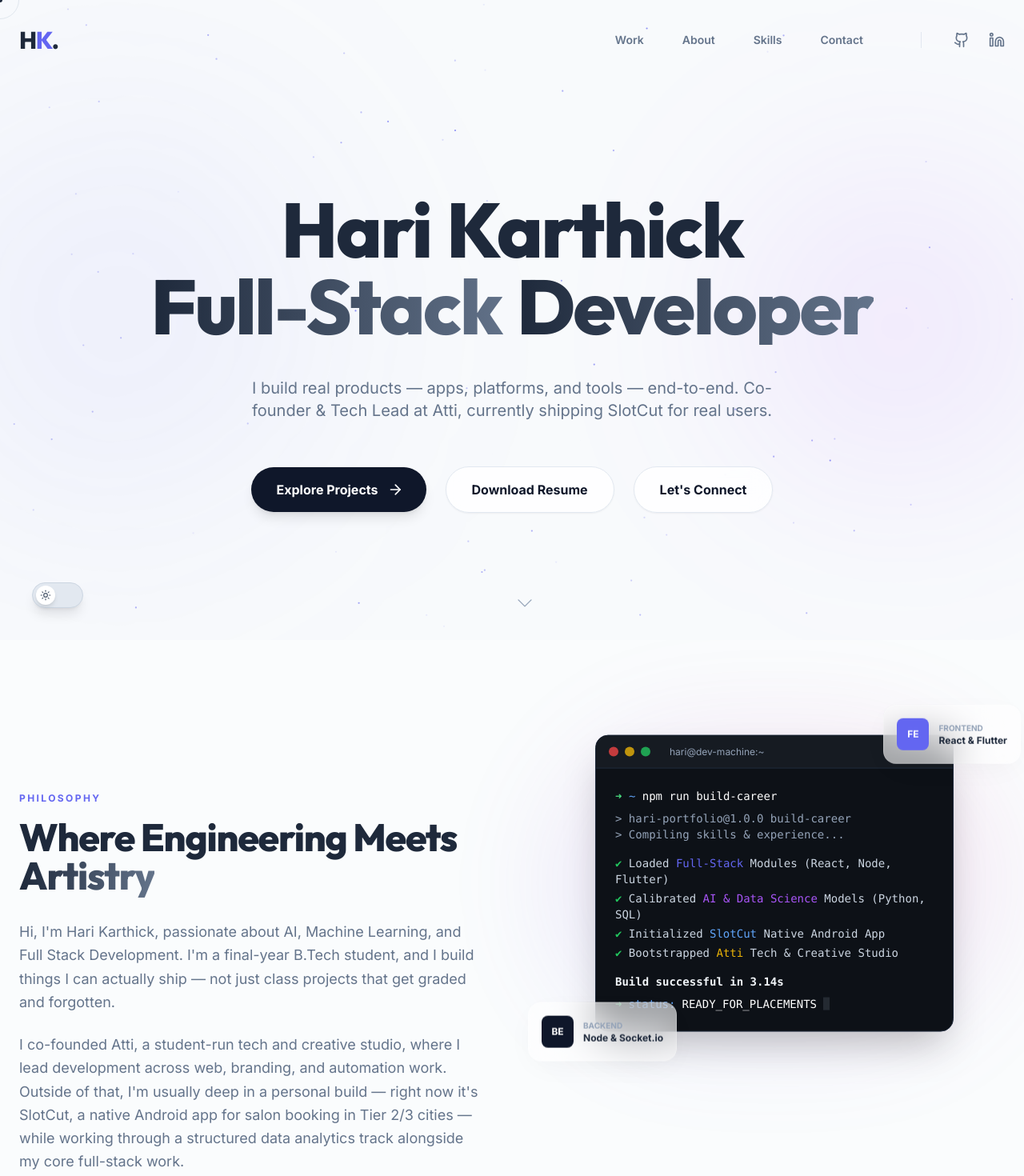
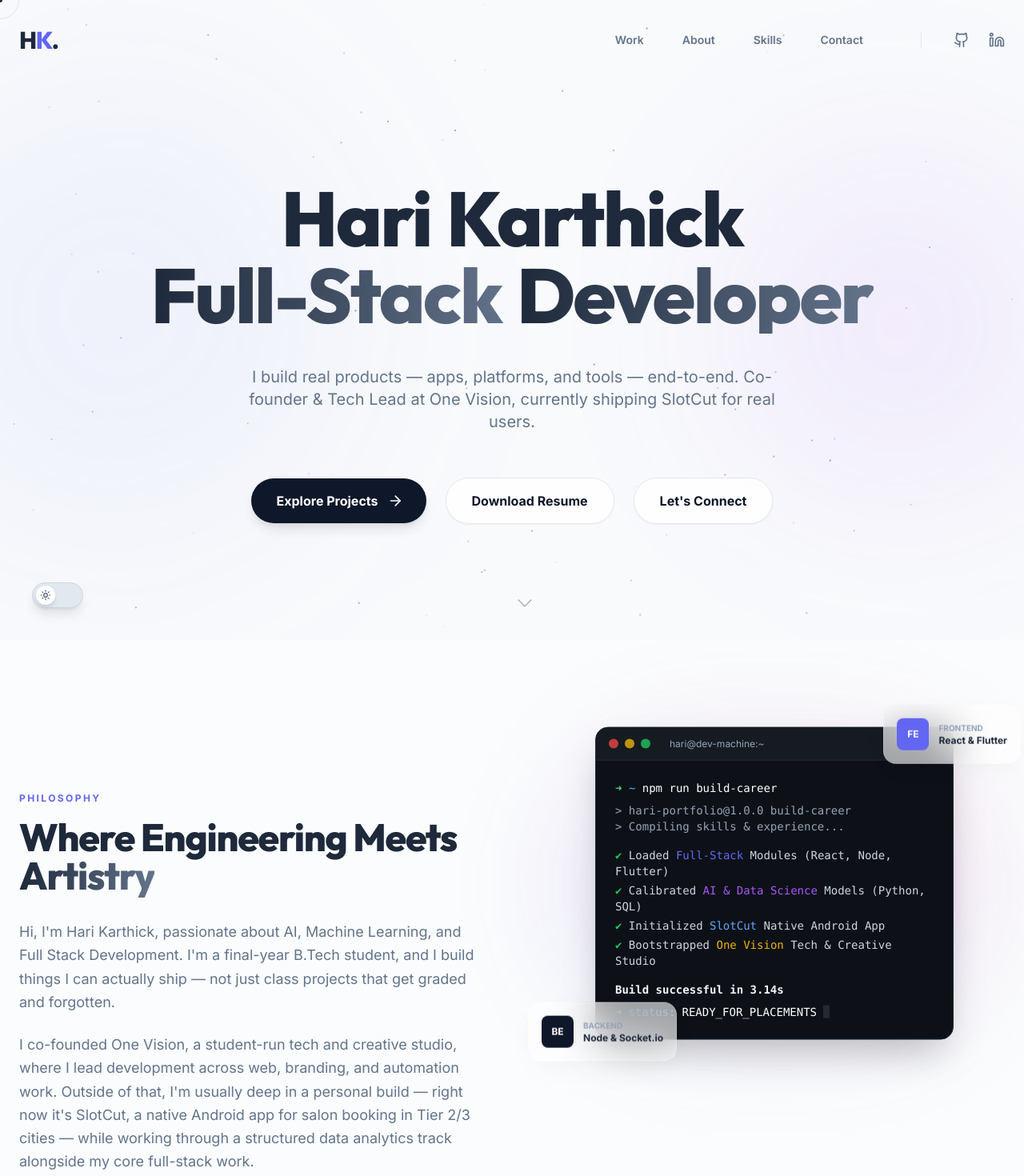
Before and after one commit to harikarthick12/Portfolio, a React (Vite) app: page / in a window 1280 px wide. Shown: the top 1470 px of the page at 80% size. Built offline with nearby package versions, Linux system fonts and the light colour scheme.

Commit message:
Update project to RYVON-BEATZ with live and repo links, rename Atti to One Vision

```diff
--- a/index.html
+++ b/index.html
@@ -16,7 +16,7 @@
     <!-- Open Graph / LinkedIn / Facebook -->
     <meta property="og:type" content="website" />
     <meta property="og:title" content="Hari Karthick | Full-Stack Developer" />
-    <meta property="og:description" content="Final-year AI & Data Science student and Full-Stack Developer building real products end-to-end. Co-founder of Atti." />
+    <meta property="og:description" content="Final-year AI & Data Science student and Full-Stack Developer building real products end-to-end. Co-founder of One Vision." />
     <!-- TODO: add real image for og:image later -->
     <meta property="og:image" content="/icons.svg" />
   </head>
--- a/src/data/projects.js
+++ b/src/data/projects.js
@@ -1,12 +1,12 @@
 export const projects = [
   {
     id: 9,
-    title: "Luvora",
+    title: "RYVON-BEATZ",
     description: "An ad-free lossless music streaming application. Experience studio-quality sound with offline listening, high-quality audio, and beautiful custom UI.",
     role: "Full Stack Developer / Architect",
     tech: ["Android", "Lossless Audio", "Offline Music", "Streaming"],
-    link: "https://luvoraweb.netlify.app/",
-    github: "https://github.com/harikarthick12/luvoraweb.git",
+    link: "https://ryvonbeatz.netlify.app/",
+    github: "https://github.com/harikarthick12/RYVON-BEATZ.git",
     image: "",
     featured: true
   },
@@ -89,7 +89,7 @@ export const projects = [
   },
   {
     id: 8,
-    title: "Atti",
+    title: "One Vision",
     description: "Student-powered creative & tech community — we build your digital presence, affordably.",
     role: "Co-Founder & Tech Lead",
     tech: ["Web", "Community"],
--- a/src/sections/About.jsx
+++ b/src/sections/About.jsx
@@ -34,7 +34,7 @@ export default function About() {
                 Hi, I'm Hari Karthick, passionate about AI, Machine Learning, and Full Stack Development. I'm a final-year B.Tech student, and I build things I can actually ship — not just class projects that get graded and forgotten.
               </p>
               <p>
-                I co-founded Atti, a student-run tech and creative studio, where I lead development across web, branding, and automation work. Outside of that, I'm usually deep in a personal build — right now it's SlotCut, a native Android app for salon booking in Tier 2/3 cities — while working through a structured data analytics track alongside my core full-stack work.
+                I co-founded One Vision, a student-run tech and creative studio, where I lead development across web, branding, and automation work. Outside of that, I'm usually deep in a personal build — right now it's SlotCut, a native Android app for salon booking in Tier 2/3 cities — while working through a structured data analytics track alongside my core full-stack work.
               </p>
             </div>
           </motion.div>
@@ -87,7 +87,7 @@ export default function About() {
                       <span className="text-green-500">✔</span> Initialized <span className="text-blue-400">SlotCut</span> Native Android App
                     </motion.div>
                     <motion.div variants={{ hidden: { opacity: 0, x: -10 }, visible: { opacity: 1, x: 0 } }} className="mb-4">
-                      <span className="text-green-500">✔</span> Bootstrapped <span className="text-yellow-500">Atti</span> Tech &amp; Creative Studio
+                      <span className="text-green-500">✔</span> Bootstrapped <span className="text-yellow-500">One Vision</span> Tech &amp; Creative Studio
                     </motion.div>
 
                     <motion.div variants={{ hidden: { opacity: 0 }, visible: { opacity: 1 } }} className="text-slate-100 font-bold">
--- a/src/sections/Experience.jsx
+++ b/src/sections/Experience.jsx
@@ -5,7 +5,7 @@ const experiences = [
   {
     id: 1,
     role: "Co-Founder & Tech Lead",
-    company: "Atti",
+    company: "One Vision",
     date: "2025 - Present",
     description: "Leading development across web, branding, and automation work for a student-run tech and creative studio.",
     icon: <Briefcase size={20} className="text-accent-indigo" />
--- a/src/sections/Hero.jsx
+++ b/src/sections/Hero.jsx
@@ -45,7 +45,7 @@ export default function Hero() {
             transition={{ duration: 0.8, delay: 0.8 }}
             className="max-w-2xl text-lg md:text-xl text-secondary leading-relaxed mb-14"
           >
-            I build real products — apps, platforms, and tools — end-to-end. Co-founder & Tech Lead at Atti, currently shipping SlotCut for real users.
+            I build real products — apps, platforms, and tools — end-to-end. Co-founder & Tech Lead at One Vision, currently shipping SlotCut for real users.
           </motion.p>
 
           <motion.div
```
